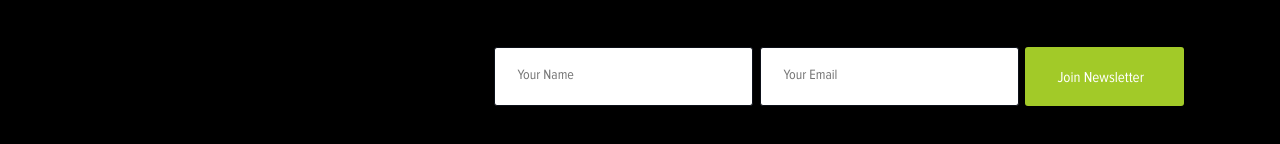
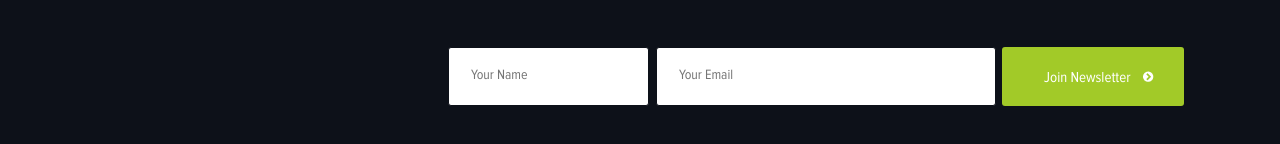
Before and after one commit to itsergeysobolit/Landing-fitness, a website: page index.html in a window 1280 px wide. Shown: the part 3967-4111 px from the top of the page. Drawn offline with Linux system fonts and the light colour scheme; files whose address does not match are found by name.

Commit message:
#13 fix footer

```diff
--- a/css/style.scss
+++ b/css/style.scss
@@ -605,7 +605,7 @@ body * {
 .footer {
     margin: 0;
     padding-top: 5%;
-    background-color: #000;
+    background-color: #0d1119;
     padding-bottom: 15%;
 
     .wrapper {
@@ -706,6 +706,7 @@ body * {
         justify-content: end;
 
         .form {
+            width: 201px;
             border: 1px solid #0d1119;;
             padding: 18px 109px 20px 22px;
             font-family: 'proxima-nova', sans-serif;
@@ -714,6 +715,10 @@ body * {
             border-radius: 3px;
             margin-left: 3px;
             transition: all .5s ease;
+        }
+
+        .form:nth-child(2) {
+            width: 340px;
         }
 
         .form:focus {
@@ -732,8 +737,13 @@ body * {
             border-radius: 3px;
             background-color: $main-color;
             margin-left: 6px;
-            padding: 20px 40px 18px 32px;
+            padding: 20px 20px 18px 32px;
             transition: all .5s ease;
+            width: 182px;
+
+            &-icon {
+                margin-left: 9px;
+            }
         }
 
         .button:hover {
--- a/index.html
+++ b/index.html
@@ -240,7 +240,9 @@
                     <input type="text" placeholder="Your Name" name="name" class="form" required>
                     <input type="email" placeholder="Your Email" name="email" class="form" required>
                 </fieldset>
-                <button class="button">Join Newsletter</button>
+                <button class="button">Join Newsletter
+                    <img src="./img/button-icon.png" alt="icon" class="button-icon">
+                </button>
             </form>
         </div>
     </footer>
```
Also changed, not shown: css/style.css, img/button-icon.png (added).
